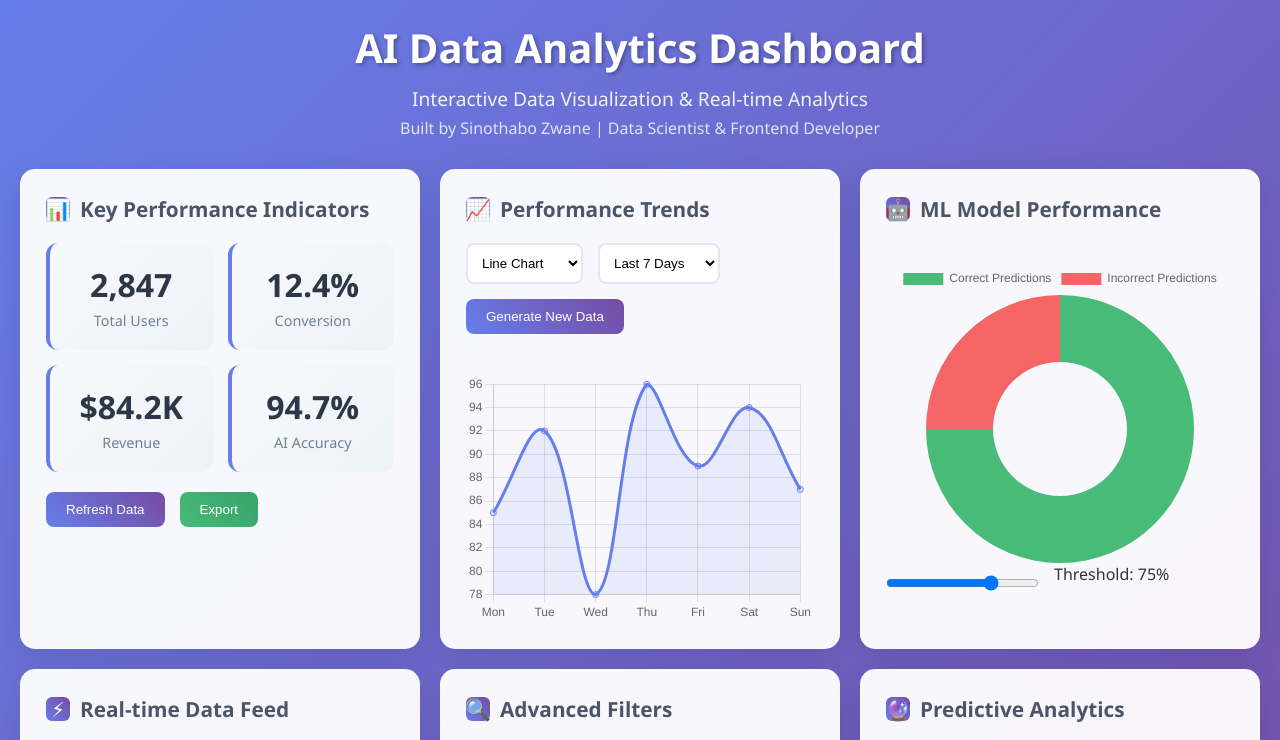
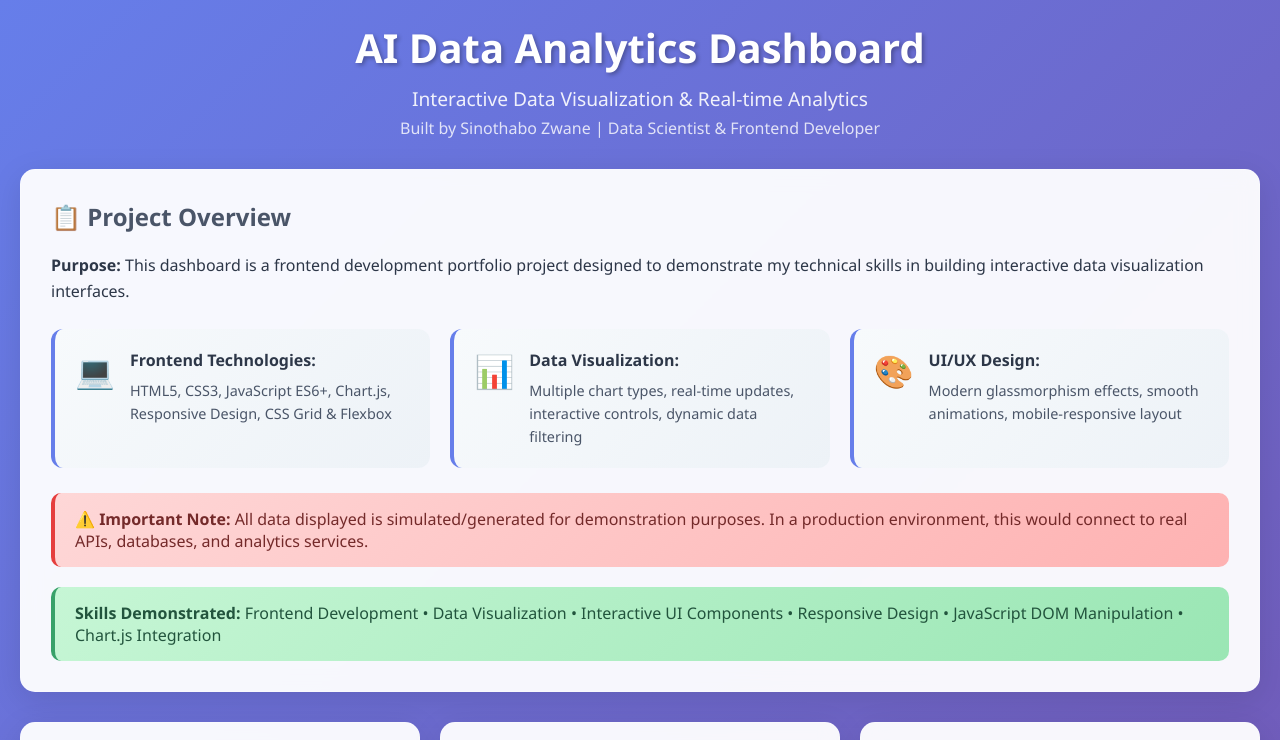
Before and after one commit to Siino-Z/data-analytics-dashboard, a plain HTML site: page index.html in a window 1280 px wide. Shown: the top 740 px of the page. Drawn offline with nearby package versions, Linux system fonts and the light colour scheme.

Commit message:
add project summary

```diff
--- a/index.html
+++ b/index.html
@@ -281,6 +281,93 @@
             .widget {
                 max-height: 400px;
             }
+
+            .tech-highlights {
+                grid-template-columns: 1fr;
+            }
+
+            .project-overview {
+                padding: 20px;
+            }
+        }
+
+        /* Project Overview Styles */
+        .project-overview {
+            background: rgba(255, 255, 255, 0.95);
+            border-radius: 15px;
+            padding: 30px;
+            margin-bottom: 30px;
+            box-shadow: 0 8px 32px rgba(0,0,0,0.1);
+            backdrop-filter: blur(10px);
+            border: 1px solid rgba(255,255,255,0.2);
+            animation: fadeInUp 0.6s ease-out;
+        }
+
+        .overview-content h2 {
+            color: #4a5568;
+            margin-bottom: 20px;
+            font-size: 1.5rem;
+            display: flex;
+            align-items: center;
+            gap: 10px;
+        }
+
+        .overview-content p {
+            color: #2d3748;
+            line-height: 1.6;
+            margin-bottom: 20px;
+        }
+
+        .tech-highlights {
+            display: grid;
+            grid-template-columns: repeat(auto-fit, minmax(300px, 1fr));
+            gap: 20px;
+            margin: 25px 0;
+        }
+
+        .tech-item {
+            display: flex;
+            align-items: flex-start;
+            gap: 15px;
+            padding: 20px;
+            background: linear-gradient(135deg, #f7fafc, #edf2f7);
+            border-radius: 12px;
+            border-left: 4px solid #667eea;
+        }
+
+        .tech-icon {
+            font-size: 2rem;
+            flex-shrink: 0;
+        }
+
+        .tech-item strong {
+            color: #2d3748;
+            display: block;
+            margin-bottom: 8px;
+        }
+
+        .tech-item p {
+            color: #4a5568;
+            margin: 0;
+            font-size: 0.9rem;
+        }
+
+        .data-notice {
+            background: linear-gradient(135deg, #fed7d7, #feb2b2);
+            padding: 15px 20px;
+            border-radius: 10px;
+            color: #742a2a;
+            margin: 20px 0;
+            border-left: 4px solid #e53e3e;
+        }
+
+        .skills-demo {
+            background: linear-gradient(135deg, #c6f6d5, #9ae6b4);
+            padding: 15px 20px;
+            border-radius: 10px;
+            color: #22543d;
+            border-left: 4px solid #38a169;
+            font-weight: 500;
         }
 
         footer {
@@ -298,6 +385,47 @@
             <div class="subtitle">Interactive Data Visualization & Real-time Analytics</div>
             <div class="author">Built by Sinothabo Zwane | Data Scientist & Frontend Developer</div>
         </header>
+
+        <!-- Project Overview Section -->
+        <div class="project-overview">
+            <div class="overview-content">
+                <h2>📋 Project Overview</h2>
+                <p><strong>Purpose:</strong> This dashboard is a frontend development portfolio project designed to demonstrate my technical skills in building interactive data visualization interfaces.</p>
+
+                <div class="tech-highlights">
+                    <div class="tech-item">
+                        <span class="tech-icon">💻</span>
+                        <div>
+                            <strong>Frontend Technologies:</strong>
+                            <p>HTML5, CSS3, JavaScript ES6+, Chart.js, Responsive Design, CSS Grid & Flexbox</p>
+                        </div>
+                    </div>
+                    <div class="tech-item">
+                        <span class="tech-icon">📊</span>
+                        <div>
+                            <strong>Data Visualization:</strong>
+                            <p>Multiple chart types, real-time updates, interactive controls, dynamic data filtering</p>
+                        </div>
+                    </div>
+                    <div class="tech-item">
+                        <span class="tech-icon">🎨</span>
+                        <div>
+                            <strong>UI/UX Design:</strong>
+                            <p>Modern glassmorphism effects, smooth animations, mobile-responsive layout</p>
+                        </div>
+                    </div>
+                </div>
+
+                <div class="data-notice">
+                    <strong>⚠️ Important Note:</strong> All data displayed is simulated/generated for demonstration purposes.
+                    In a production environment, this would connect to real APIs, databases, and analytics services.
+                </div>
+
+                <div class="skills-demo">
+                    <strong>Skills Demonstrated:</strong> Frontend Development • Data Visualization • Interactive UI Components • Responsive Design • JavaScript DOM Manipulation • Chart.js Integration
+                </div>
+            </div>
+        </div>
 
         <div class="dashboard-grid">
             <!-- KPI Overview -->
```
